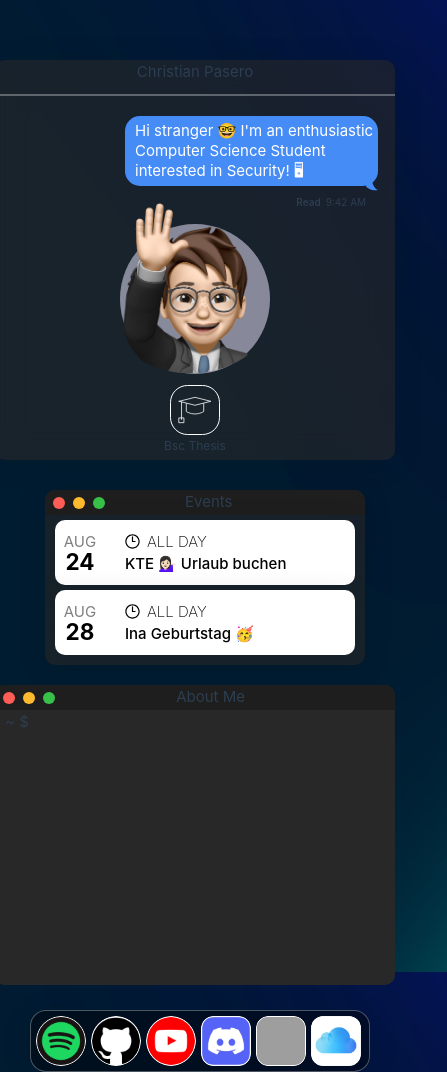
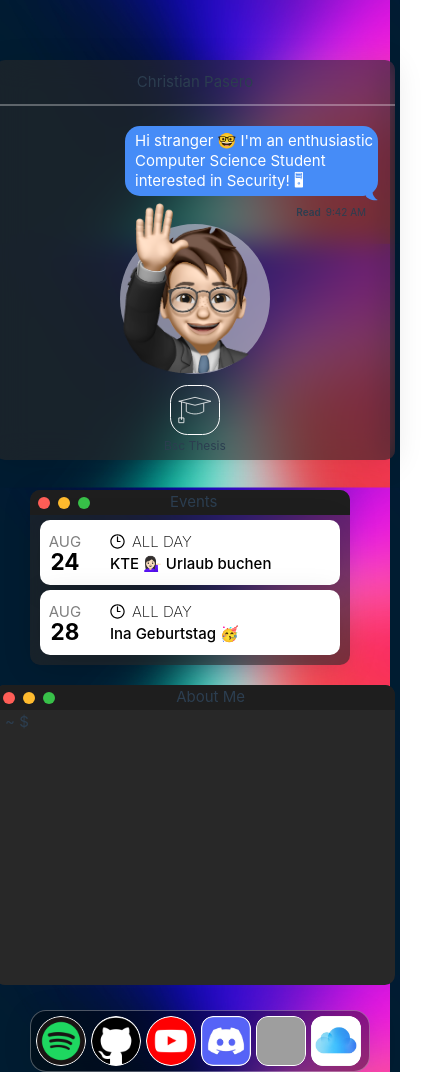
Before and after one commit to p4s3r0/p4s3r0_LandingPage, a Vue app: page / in a window 390 px wide. Shown: the whole page, 447 px wide, since content can reach past the window. Built offline with nearby package versions, Linux system fonts and the light colour scheme; grey boxes are pictures that could not be loaded.

Commit message:
fixed mobile version

```diff
--- a/src/assets/base.css
+++ b/src/assets/base.css
@@ -55,7 +55,6 @@
 body {
     min-height: 100vh;
     min-width: 100vw;
-    position: relative;
     color: var(--color-text);
     background: var(--color-background);
     transition: color 0.5s, background-color 0.5s;
@@ -72,6 +71,7 @@ body {
 
 @media only screen and (max-width: 1000px) {
     body {
-        width: 100%;
+        width: 100vw;
+        position: absolute;
     }
 }
--- a/src/components/CenterWidget.vue
+++ b/src/components/CenterWidget.vue
@@ -117,5 +117,9 @@ svg:hover {
     #memoji {
         top: 140px;
     }
+    #name {
+        top: 10px;
+        margin-bottom: 5px;
+    }
 }
 </style>
--- a/src/components/Dock.vue
+++ b/src/components/Dock.vue
@@ -46,9 +46,9 @@ import ApplicationYoutube from "./ApplicationYoutube.vue";
 @media only screen and (max-width: 1000px) {
     #containerDock {
         position: relative;
-        bottom: auto;
+        bottom: 10px;
         top: 100px;
-        width: calc(var(--num-apps) * var(--app-size) + var(--num-apps) * 5px + 2 * 5px)
+        width: calc(var(--num-apps) * var(--app-size) + var(--num-apps) * 5px + 2 * 5px);
     }
 }
 </style>
--- a/src/components/Event.vue
+++ b/src/components/Event.vue
@@ -54,6 +54,7 @@ h2 {
 
 h3 {
     position: relative;
+    width: 200px;
     top: -38px;
     left: 92px;
     font-size: 1em;
@@ -65,6 +66,7 @@ p {
     left: 70px;
     top: -40px;
     font-weight: 500;
+    width: 200px;
 }
 
 svg {
--- a/src/components/LeftEvents.vue
+++ b/src/components/LeftEvents.vue
@@ -61,7 +61,7 @@ import Event from "./Event.vue"
 #containerEvents {
     /* CSS */
     position: relative;
-    left: calc(50vw - 300px/2);
+    left: calc(50vw - 330px/2);
     width: 320px;
     top: 80px;
 }
```
Also changed, not shown: 5 other files (tests, documents, lock files or other folders).
